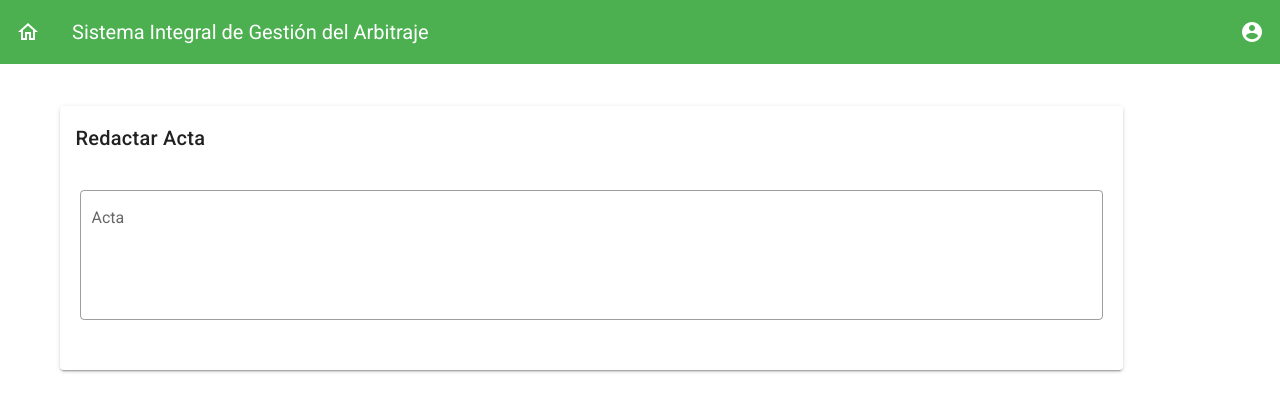
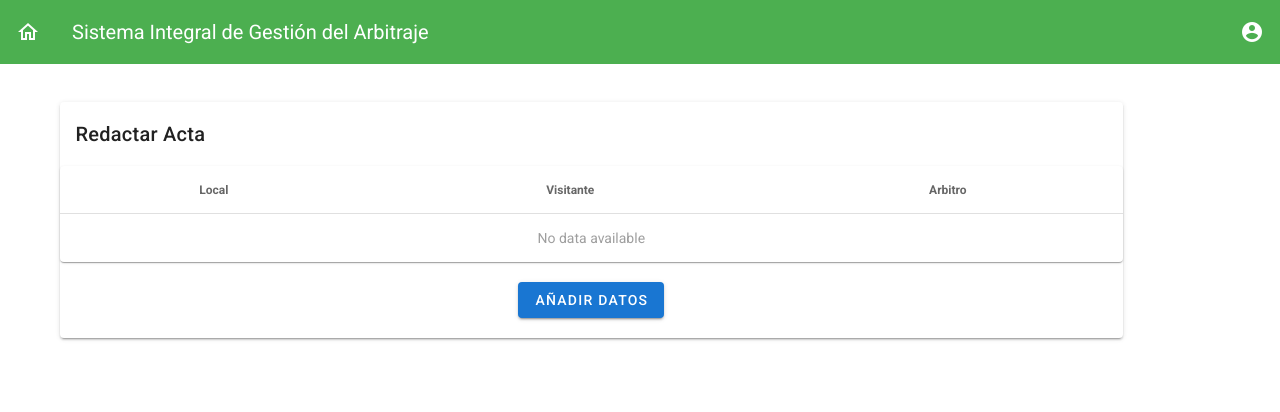
Before and after one commit to ponytojas/isa_prototype, a Vue app: page /doc in a window 1280 px wide. Shown: the top 412 px of the page. Built offline with nearby package versions, Linux system fonts and the light colour scheme.

Commit message:
Start with the doc

```diff
--- a/src/components/DodWriter.vue
+++ b/src/components/DodWriter.vue
@@ -1,35 +1,76 @@
 <template>
-  <v-container class="fill-height" grid-list-md text-xs-center align-center>
+  <v-container class='fill-height' grid-list-md text-xs-center align-center>
     <v-layout row wrap align-center>
       <v-flex xs11 align-center align-content-center>
-        <v-card align-center align="center" justify="center">
-            <v-card-title>Redactar Acta</v-card-title>
-            <v-textarea name="input-7-4" label="Acta" style="padding: 20px"
-            outlined flat clear-icon auto-grow/>
+        <v-card align-center align='center' justify='center'>
+          <v-card-title>Redactar Acta</v-card-title>
+          <v-data-table
+            :headers='headers1'
+            :items='matchArray'
+            class='elevation-1'
+            hide-default-footer
+          />
+            <v-dialog v-model='dialog' width='500'>
+              <template v-slot:activator='{ on }'>
+                <v-btn color='primary' style='margin-top: 20px; margin-bottom: 20px' dark v-on='on'>
+                  Añadir Datos
+                </v-btn>
+              </template>
+
+              <v-card>
+                <v-card-title class='headline grey lighten-2' primary-title>
+                  Datos del partido
+                </v-card-title>
+
+                <v-card-text>
+                  <v-container>
+                    <v-row>
+                      <v-col cols='12' sm='6' md='4'>
+                          <v-select  v-model="matchInfo.local" :items="teams" label="Local" />
+                      </v-col>
+                      <v-col cols='12' sm='6' md='4'>
+                        <v-select  v-model="matchInfo.visitante" :items="teams" label="Visitante" />
+                      </v-col>
+                      <v-col cols='12' sm='6' md='4'>
+                        <v-select  v-model="matchInfo.arbitro" :items="referees"
+                        label="Arbitro" />
+                      </v-col>
+                    </v-row>
+                  </v-container>
+                </v-card-text>
+
+                <v-divider></v-divider>
+
+                <v-card-actions>
+                  <v-spacer></v-spacer>
+                  <v-btn color='primary' text @click='closeDialog'>
+                    Añadir
+                  </v-btn>
+                </v-card-actions>
+              </v-card>
+            </v-dialog>
         </v-card>
       </v-flex>
     </v-layout>
-    <v-snackbar v-model="snackbar"> Asignación realizada con exito
-      <v-btn color="pink" text @click="snackbar = false">Cerrar</v-btn>
-    </v-snackbar>
   </v-container>
 </template>
 <script>
-import Matches from '../assets/data/matches.json';
+import Teams from '../assets/data/teams.json';
 import Referees from '../assets/data/referees.json';
 
 export default {
   data() {
     return {
-      data: Matches,
-      matchesArray: [],
-      referees: [],
-      panel: [],
-      amount: 38,
+      teams: Teams,
+      referees: Referees,
       dialog: false,
-      close: false,
-      snackbar: false,
-      headers: [
+      matchArray: [],
+      matchInfo: {
+        local: '',
+        visitante: '',
+        arbitro: '',
+      },
+      headers1: [
         {
           text: 'Local',
           value: 'local',
@@ -49,31 +90,16 @@ export default {
           sortable: false,
         },
       ],
-      fixtures: [],
     };
   },
   beforeMount() {
-    this.matchesArray = Object.keys(this.data).map((i) => this.data[i]);
-    this.referees = Object.keys(Referees).map((i) => Referees[i]);
+    this.referees = Object.keys(Referees).map((i) => Referees[i].nombre);
   },
   mounted() {},
   methods: {
-    assignation() {
-      this.dialog = true;
-      this.close = true;
-      for (let index = 0; index < this.amount; index += 1) {
-        const temp = this.referees.slice();
-        temp.sort(() => 0.5 - Math.random());
-        for (let indexFixture = 0; indexFixture < 10; indexFixture += 1) {
-          const referee = temp.pop(Math.floor(Math.random() * temp.length));
-          this.matchesArray[index][indexFixture].arbitro = null;
-          this.matchesArray[index][indexFixture].arbitro = referee.nombre;
-        }
-      }
+    closeDialog() {
       this.dialog = false;
-      this.$forceUpdate();
-      this.close = false;
-      this.snackbar = true;
+      this.matchArray.push(this.matchInfo);
     },
   },
 };
```
